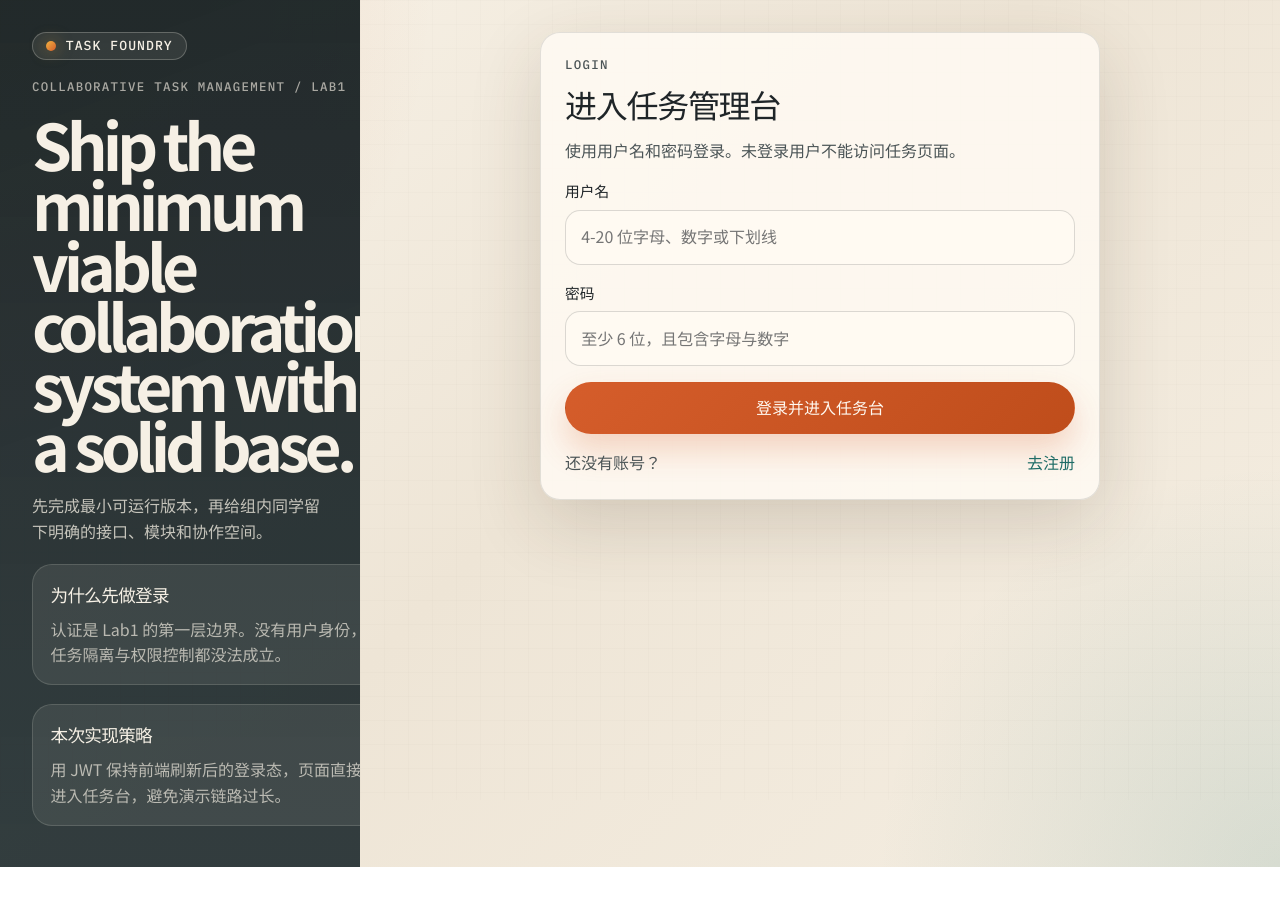
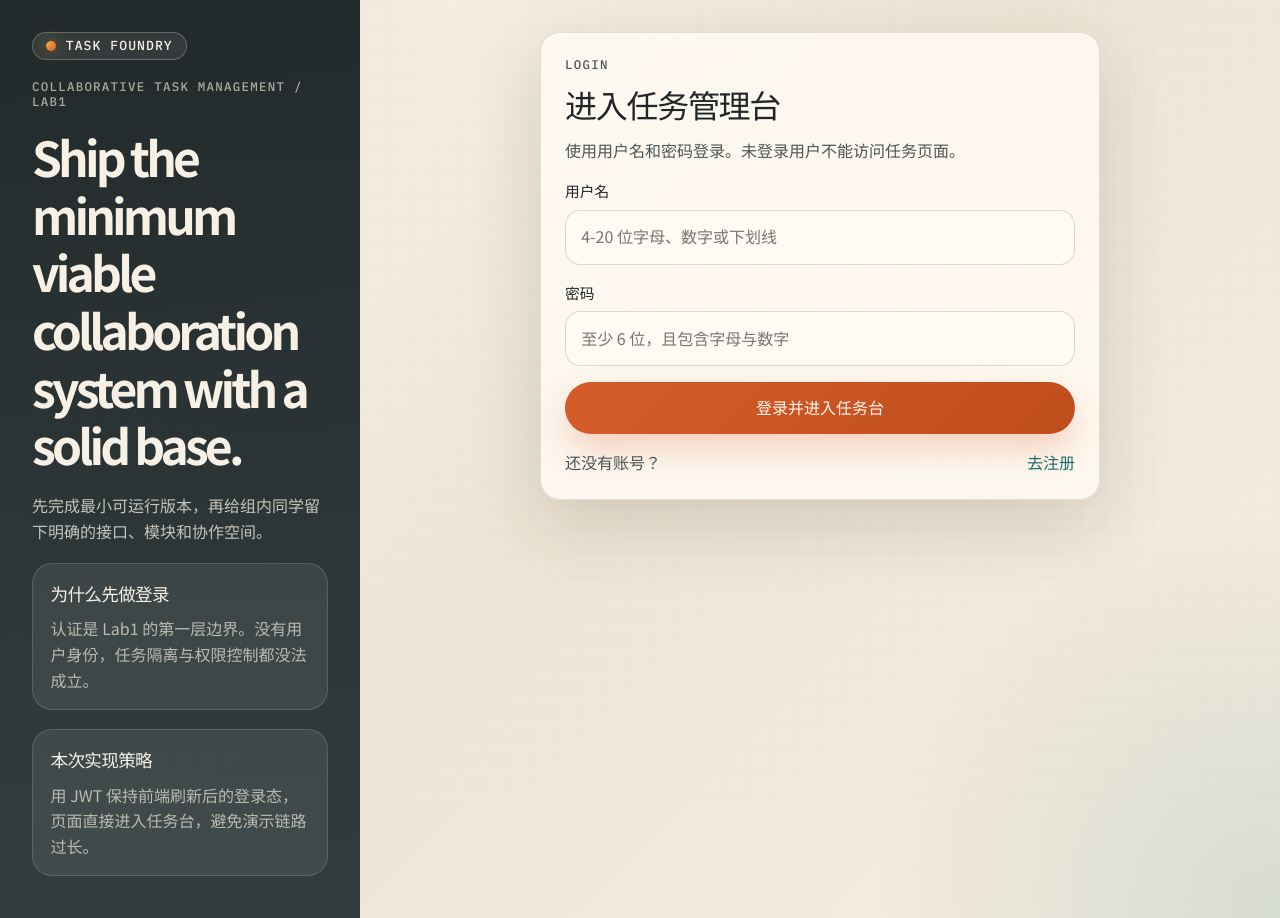
Before and after one commit to Smugpigeon/system, a React (Vite) app in the folder frontend/: page /login in a window 1280 px wide. Before the commit the page ends 867 px from the top, so only its background shows below. Built offline with nearby package versions, Linux system fonts and the light colour scheme; no server answers; a web font is replaced by a local one.

Commit message:
fix: 修复侧边栏文字显示不全问题

```diff
--- a/frontend/src/index.css
+++ b/frontend/src/index.css
@@ -139,7 +139,8 @@ button {
 .brand-title {
   margin: 0;
   max-width: 14ch;
-  font: 900 clamp(2.8rem, 5vw, 4.6rem) / 0.94 var(--display);
+  word-break: break-word;
+  font: 900 clamp(1.8rem, 4vw, 3rem) / 1.2 var(--display);
   letter-spacing: -0.08em;
 }
 
@@ -151,6 +152,7 @@ button {
 
 .brand-copy {
   max-width: 34ch;
+  word-break: break-word;
   color: rgba(246, 240, 229, 0.76);
 }
 
```
